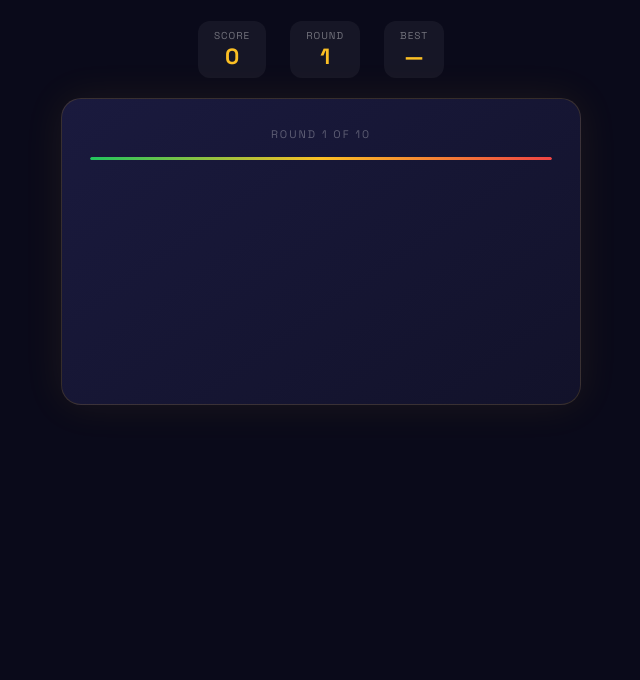
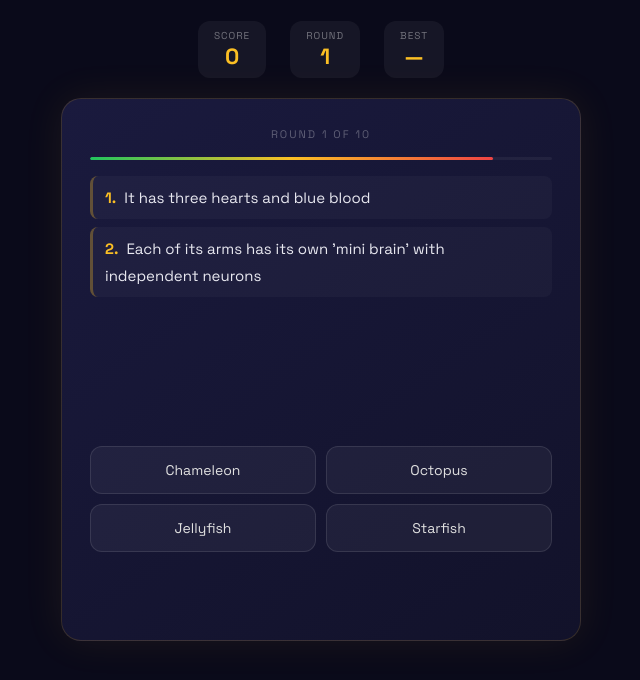
Before and after one commit to jakeporway/reader-dashboard, a plain HTML site: page wikiwhodunit.html in a window 1280 px wide. Shown: the part 90-770 px from the top of the page, without its empty margins (319-959 px from the left). Drawn offline with Linux system fonts and the light colour scheme.

Commit message:
🐛 Fix broken answer string crashing the game

```diff
--- a/wikiwhodunit.html
+++ b/wikiwhodunit.html
@@ -76,7 +76,7 @@
 {answer:"Pineapple",clues:["It takes 2-3 years to grow a single one","In the 1700s, they were so rare in England that people would rent them for parties as a status symbol","It contains an enzyme that literally digests protein — so when you eat it, it's eating you back","It's not a single fruit — it's a cluster of 200 tiny fruits fused together"],options:["Dragonfruit","Pomegranate","Pineapple","Durian"]},
 {answer:"Antarctica",clues:["It's technically the world's largest desert — it barely rains or snows","It has an active volcano with a permanent lava lake","There's a waterfall there that runs blood-red from iron deposits","70% of all fresh water on Earth is locked in its ice sheet"],options:["Greenland","Antarctica","Siberia","Iceland"]},
 {answer:"Crows",clues:["They hold 'funerals' — gathering silently around their dead, possibly to learn about threats","They recognize individual human faces and hold grudges for YEARS","They've been observed using cars at intersections to crack nuts, waiting for the light to change","They can solve puzzles that 5-year-old humans struggle with"],options:["Ravens","Crows","Parrots","Magpies"]},
-{answer:"Humaneli",clues:["You replace every atom in it roughly every 7-10 years","It produces enough electricity to power a small light bulb","Its total blood vessel length could wrap around the Earth 2.5 times","It glows in the dark — bioluminescence too faint for our eyes to detect"],options:["Human Body","The Sun","An Octopus","A Blue Whale"]},
+{answer:"Human Body",clues:["You replace every atom in it roughly every 7-10 years","It produces enough electricity to power a small light bulb","Its total blood vessel length could wrap around the Earth 2.5 times","It glows in the dark — bioluminescence too faint for our eyes to detect"],options:["Human Body","The Sun","An Octopus","A Blue Whale"]},
 {answer:"Champagne",clues:["The pressure inside one bottle is 3x the pressure in a car tire","The monk who supposedly invented it actually spent years trying to PREVENT the bubbles","It can only legally be called this if it comes from one specific region of France","A saber can be used to open it by sliding along the seam — Napoleon's troops made it famous"],options:["Prosecco","Champagne","Guinness","Sake"]},
 {answer:"Nintendo",clues:["It was founded in 1889 — as a playing card company","Before video games, it tried running taxi services, love hotels, and a TV network","Its name roughly translates to 'leave luck to heaven'","A janitor at one of its factories became its most famous game designer"],options:["Sega","Atari","Nintendo","Sony"]},
 {answer:"Sleep",clues:["A human will spend roughly 26 years of their life doing it","Scientists still don't fully agree on WHY we need it","The record for going without it is 11 days — the person suffered hallucinations and paranoia","Dolphins do it with half their brain at a time so they don't drown"],options:["Dreaming","Sleep","Breathing","Blinking"]},
@@ -200,9 +200,6 @@
     </div>`;
 }
 
-// Fix answer for Human Body
-puzzles.find(p=>p.answer==="Human eli").answer="Human Body";
-puzzles.find(p=>p.options.includes("Human Body")).answer="Human Body";
 
 init();
 </script>
```
